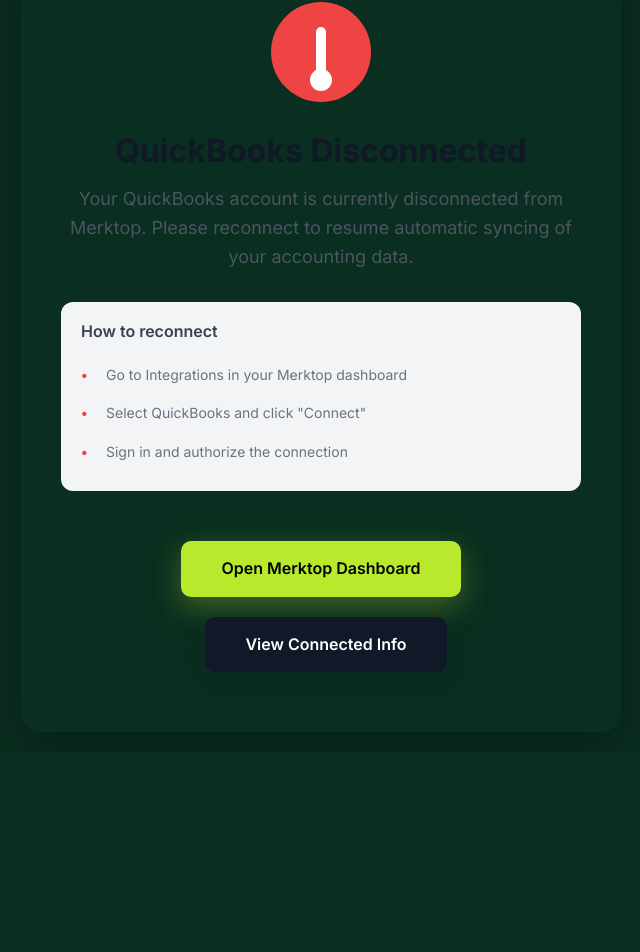
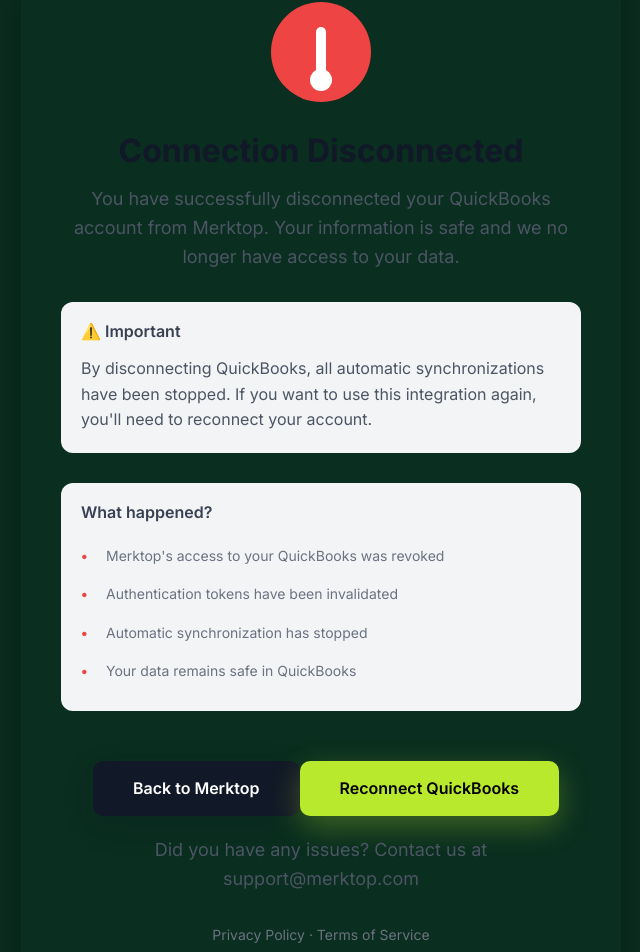
Before and after one commit to luiso2/backend-gpt-, a Next.js app: page /quickbook-disconnected in a window 1280 px wide. Shown: the part 148-1100 px from the top of the page, without its empty margins (319-959 px from the left). Before the commit the page ends 900 px from the top, so only its background shows below. Built offline with nearby package versions, Linux system fonts and the light colour scheme.

Commit message:
content: update quickbook-disconnected text per specification and adjust CTAs

```diff
--- a/src/app/quickbook-disconnected/page.tsx
+++ b/src/app/quickbook-disconnected/page.tsx
@@ -1,6 +1,6 @@
 export const metadata = {
   title: 'QuickBook Disconnected | Merktop',
-  description: 'Your QuickBooks account is disconnected. Reconnect to resume syncing.',
+  description: 'You have successfully disconnected your QuickBooks account from Merktop.',
 };
 
 export default function QuickBookDisconnectedPage() {
@@ -148,27 +148,43 @@
           <div className="exclamation"></div>
         </div>
 
-        <h1>QuickBooks Disconnected</h1>
+        <h1>Connection Disconnected</h1>
         <p className="subtitle">
-          Your QuickBooks account is currently disconnected from Merktop.
-          Please reconnect to resume automatic syncing of your accounting data.
+          You have successfully disconnected your QuickBooks account from Merktop. Your information is safe and we no longer have access to your data.
         </p>
 
         <div className="info-box">
-          <h3>How to reconnect</h3>
+          <h3>⚠️ Important</h3>
+          <p style={{ color: '#4b5563', fontSize: 16 }}>
+            By disconnecting QuickBooks, all automatic synchronizations have been stopped. If you want to use this integration again, you'll need to reconnect your account.
+          </p>
+        </div>
+
+        <div className="info-box">
+          <h3>What happened?</h3>
           <ul>
-            <li>Go to Integrations in your Merktop dashboard</li>
-            <li>Select QuickBooks and click "Connect"</li>
-            <li>Sign in and authorize the connection</li>
+            <li>Merktop's access to your QuickBooks was revoked</li>
+            <li>Authentication tokens have been invalidated</li>
+            <li>Automatic synchronization has stopped</li>
+            <li>Your data remains safe in QuickBooks</li>
           </ul>
         </div>
 
-        <a href="https://www.merktop.com" className="button-primary" target="_blank" rel="noopener noreferrer">
-          Open Merktop Dashboard
+        <a href="https://www.merktop.com" className="button-secondary" target="_blank" rel="noopener noreferrer">
+          Back to Merktop
         </a>
-        <a href="/quickbook-connected" className="button-secondary">
-          View Connected Info
+        <a href="/quickbook-connected" className="button-primary">
+          Reconnect QuickBooks
         </a>
+
+        <p className="subtitle" style={{ marginTop: 20 }}>
+          Did you have any issues? Contact us at <a href="mailto:support@merktop.com">support@merktop.com</a>
+        </p>
+
+        <p style={{ color: '#6b7280', fontSize: 14, marginTop: 10 }}>
+          <a href="/privacy" style={{ color: '#6b7280', textDecoration: 'none' }}>Privacy Policy</a> ·{' '}
+          <a href="/terms" style={{ color: '#6b7280', textDecoration: 'none' }}>Terms of Service</a>
+        </p>
 
       </div>
     </>
```
